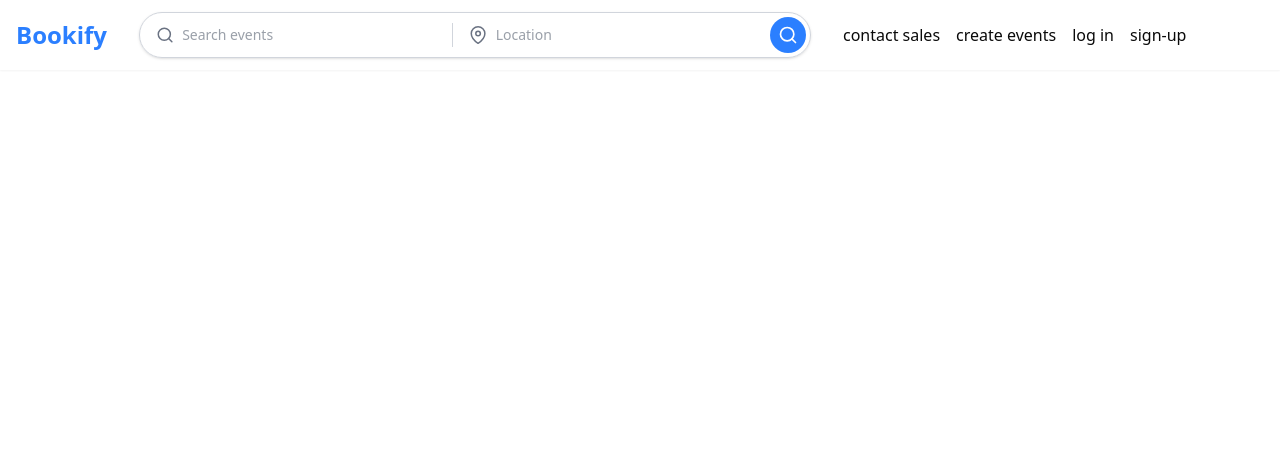
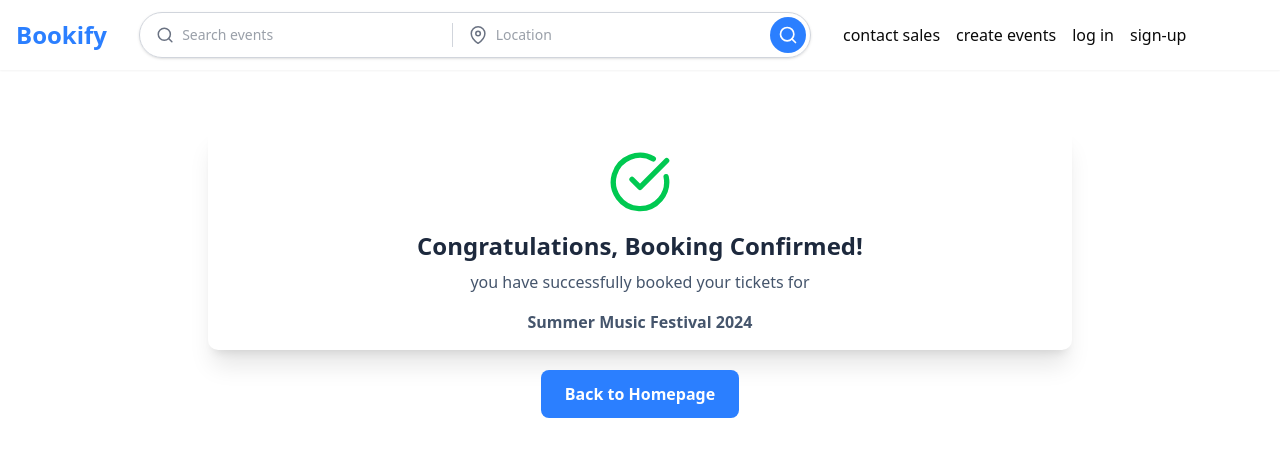
Before and after one commit to AhmadAbdelaziz8/ATC_01554128937, a React app in the folder frontend/: page /booking-confirmation/1 in a window 1280 px wide. Shown: the top 456 px of the page. Built offline with nearby package versions, Linux system fonts and the light colour scheme; the HTML template or start-up script is replaced by a standard one.

Commit message:
add booking confirmation page

```diff
--- a/frontend/src/App.jsx
+++ b/frontend/src/App.jsx
@@ -2,6 +2,8 @@ import { BrowserRouter, Routes, Route } from "react-router-dom";
 import HomePage from "./pages/HomePage";
 import NavBar from "./components/NavBar";
 import EventDetailsPage from "./pages/EventDetailsPage";
+import BookConfirmationPage from "./pages/BookConfirmationPage";
+
 function App() {
   return (
     <BrowserRouter>
@@ -10,6 +12,10 @@ function App() {
         <Routes>
           <Route path="/" element={<HomePage />} />
           <Route path="/events/:eventId" element={<EventDetailsPage />} />
+          <Route
+            path="/booking-confirmation/:eventId"
+            element={<BookConfirmationPage />}
+          />
         </Routes>
       </main>
     </BrowserRouter>
--- /dev/null
+++ b/frontend/src/pages/BookConfirmationPage.jsx
@@ -0,0 +1,46 @@
+import { useEffect, useState } from "react";
+import { Link, useParams } from "react-router-dom";
+import { CheckCircle } from "lucide-react";
+import { mockEvents } from "../assets/mock/events-data";
+
+export default function BookConfirmationPage() {
+  const { eventId } = useParams();
+  const [eventName, setEventName] = useState(null);
+
+  useEffect(() => {
+    const event = mockEvents.find((e) => e.id === eventId);
+    if (event) {
+      setEventName(event.name);
+    }
+  }, [eventId]);
+
+  return (
+    <div className="container mx-auto max-w-4xl py-6 px-4">
+      {/* Booking Confirmation Card */}
+      <div className="bg-white shadow-xl rounded-lg overflow-hidden">
+        <CheckCircle className="w-16 h-16 text-green-500 mx-auto mt-6" />
+        <h2 className="text-2xl font-semibold text-center text-slate-800 mt-4">
+          Congratulations, Booking Confirmed!
+        </h2>
+        <p className="text-center text-slate-600 mt-2">
+          you have successfully booked your tickets for
+        </p>
+        {eventName && (
+          <p className="text-center text-slate-600 my-4">
+            <span className="font-semibold">{eventName}</span>
+          </p>
+        )}
+      </div>
+
+      {/* Link to Homepage */}
+      <div className="space-y-4 sm:space-y-0 sm:flex sm:justify-center sm:space-x-4 mt-5">
+        <Link
+          to="/"
+          className="w-full sm:w-auto block bg-blue-500 hover:bg-blue-600 text-white font-semibold py-3 px-6 rounded-md transition duration-300"
+        >
+          Back to Homepage
+        </Link>
+      </div>
+    </div>
+  );
+}
```
